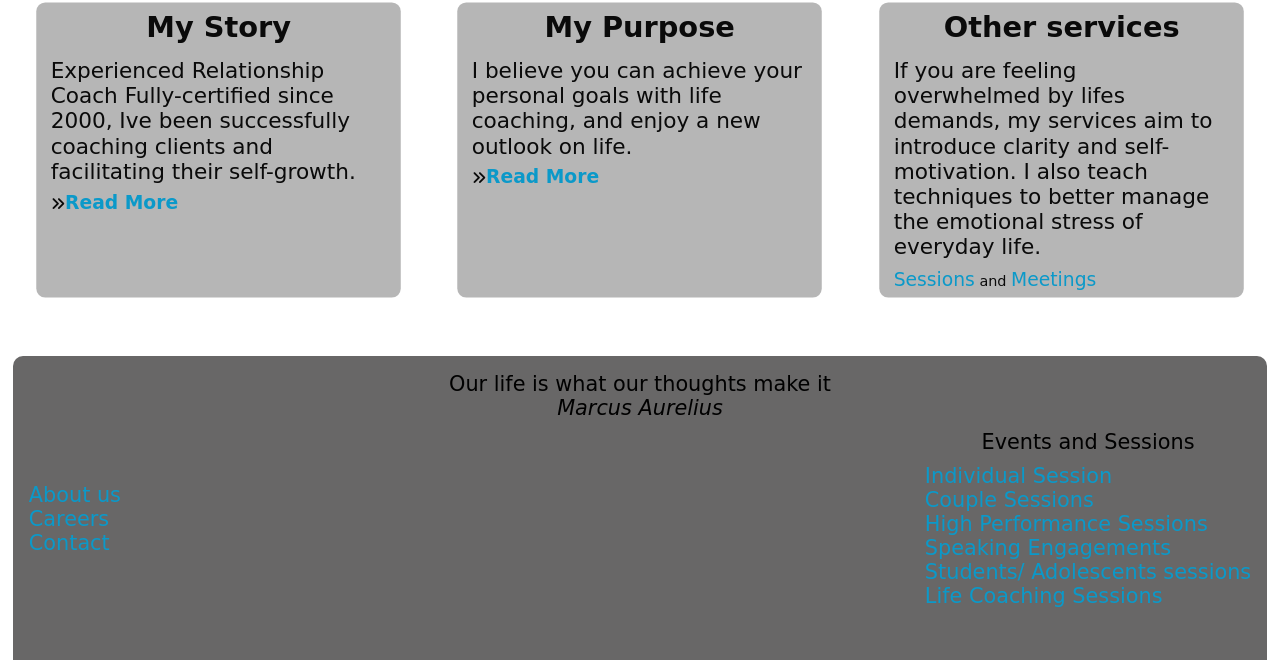
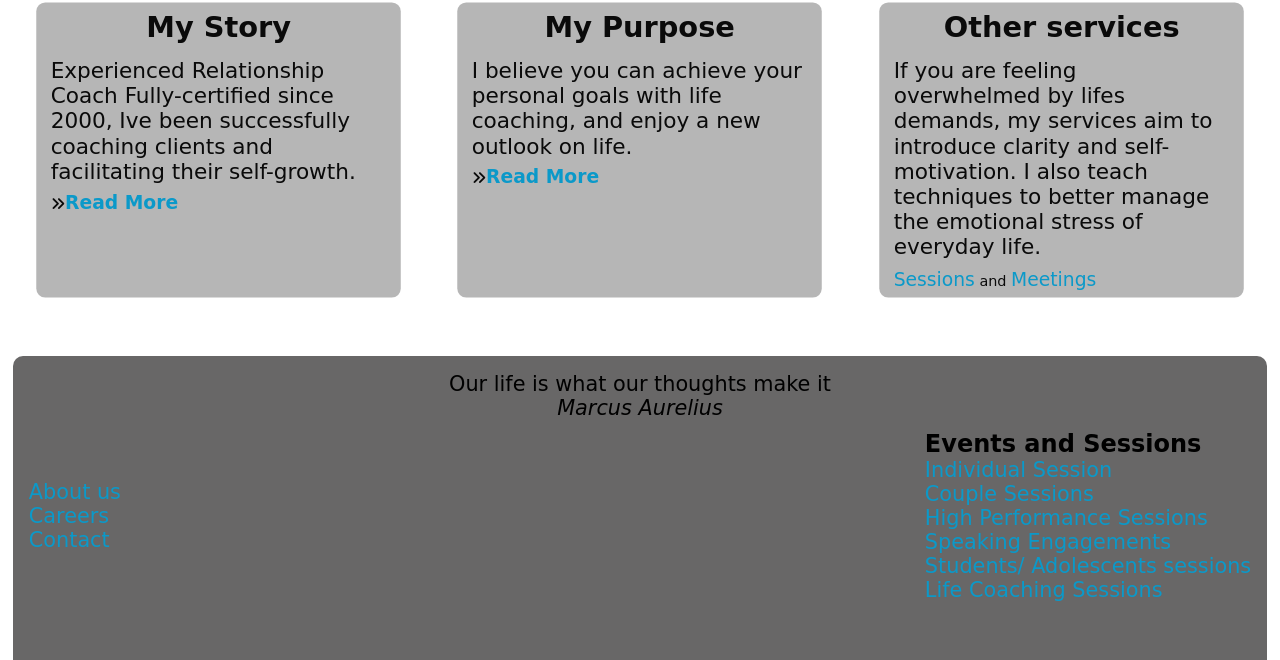
Before and after one commit to taweedrake/hmh, a plain HTML site: page index.html in a window 1280 px wide. Shown: the part 1677-2337 px from the top of the page. Drawn offline with Linux system fonts and the light colour scheme; a web font is replaced by a local one.

Commit message:
font issue

```diff
--- a/index.html
+++ b/index.html
@@ -113,7 +113,7 @@
                         <li><a href="#">Contact</a></li>
             </div>
             <div>
-                <p>Events and Sessions</p>
+                <h2>Events and Sessions</h2>
                         <li><a href="#">Individual Session</a></li>
                         <li><a href="#">Couple Sessions</a></li>
                         <li><a href="#">High Performance Sessions</a></li>
```
